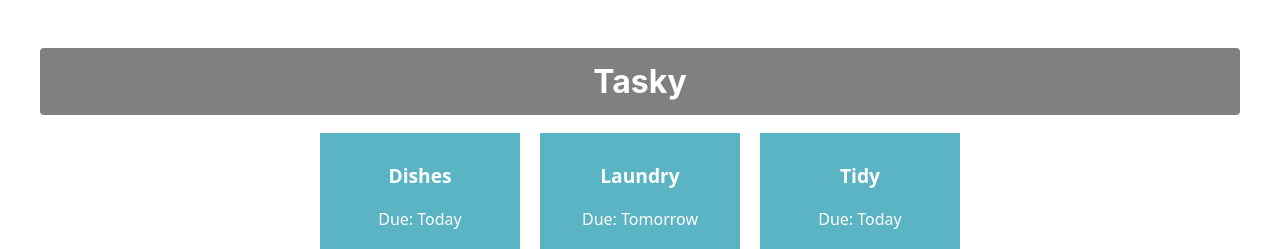
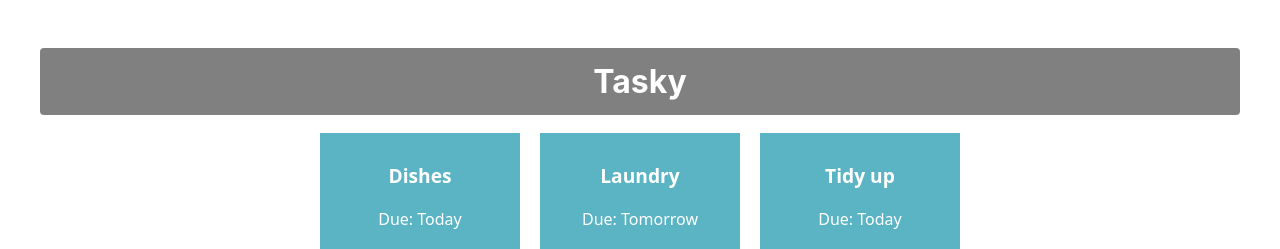
Before and after one commit to ChrisKelleher1947/react-basics-labs, a React (Create React App) app in the folder tasky/: page / in a window 1280 px wide. Shown: the top 249 px of the page. Built offline with nearby package versions, Linux system fonts and the light colour scheme.

Commit message:
Added task state

```diff
--- a/tasky/src/App.js
+++ b/tasky/src/App.js
@@ -1,13 +1,21 @@
 import './App.css';
 import Task from './components/Task';
+import React, { useState } from 'react';
 
 function App() {
+  const [ taskState, setTaskState ] = useState({
+    tasks: [
+      { title:"Dishes", description: "Scrub the plates", deadline: "Today" },
+      { title: "Laundry", description: "Fold and hang up", deadline: "Tomorrow" },
+      { title: "Tidy up", description:"Sweep and hoover", deadline: "Today" }
+    ]
+  });
   return (
     <div className="container">
       <h1>Tasky</h1>
-      <Task title="Dishes" deadline="Today" description="Scrub the plates"/>
-      <Task title="Laundry" deadline="Tomorrow" description="Fold and hang up"/>
-      <Task title="Tidy" deadline="Today" description="Sweep and hoover" />
+      <Task title={taskState.tasks[0].title} deadline={taskState.tasks[0].deadline} description={taskState.tasks[0].description} />
+      <Task title={taskState.tasks[1].title} deadline={taskState.tasks[1].deadline} description={taskState.tasks[1].description} />
+      <Task title={taskState.tasks[2].title} deadline={taskState.tasks[2].deadline} description={taskState.tasks[2].description} />
     </div>
   );
 }
```
